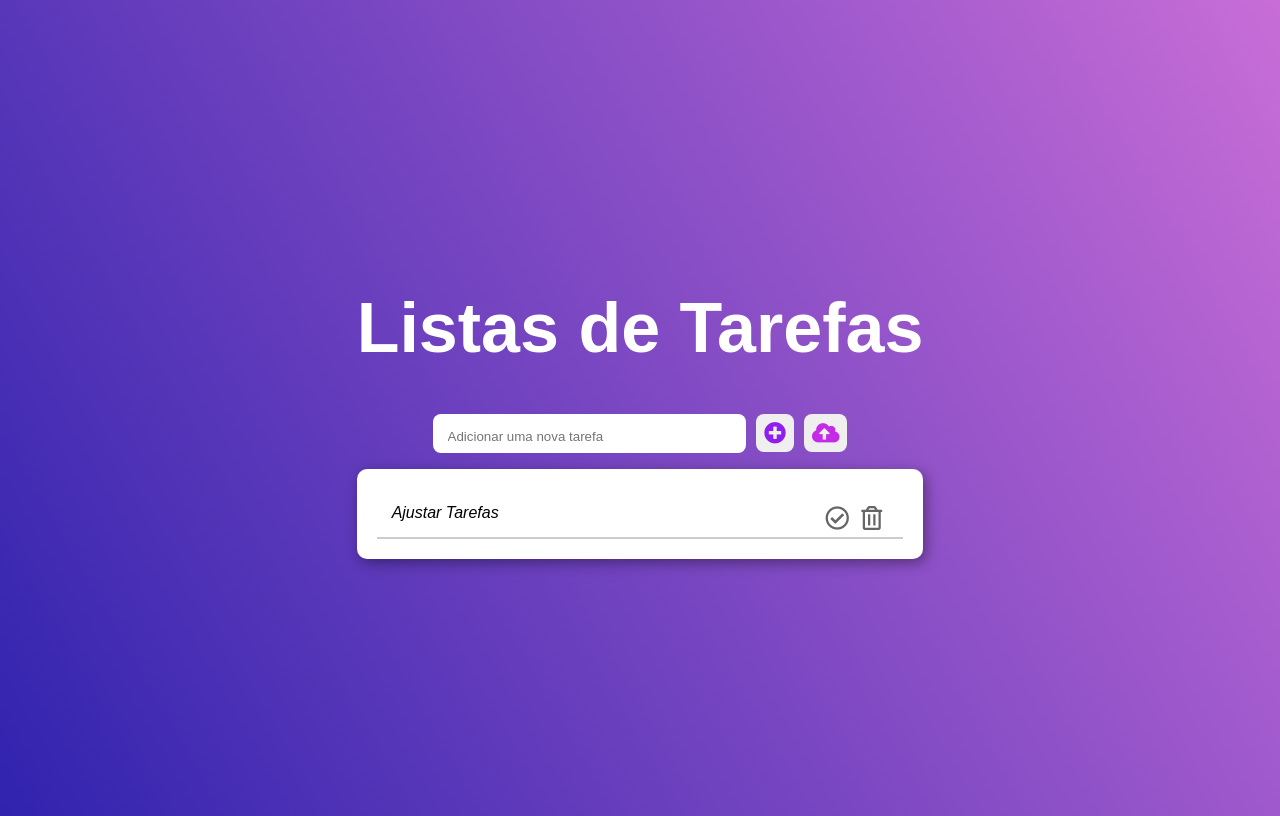
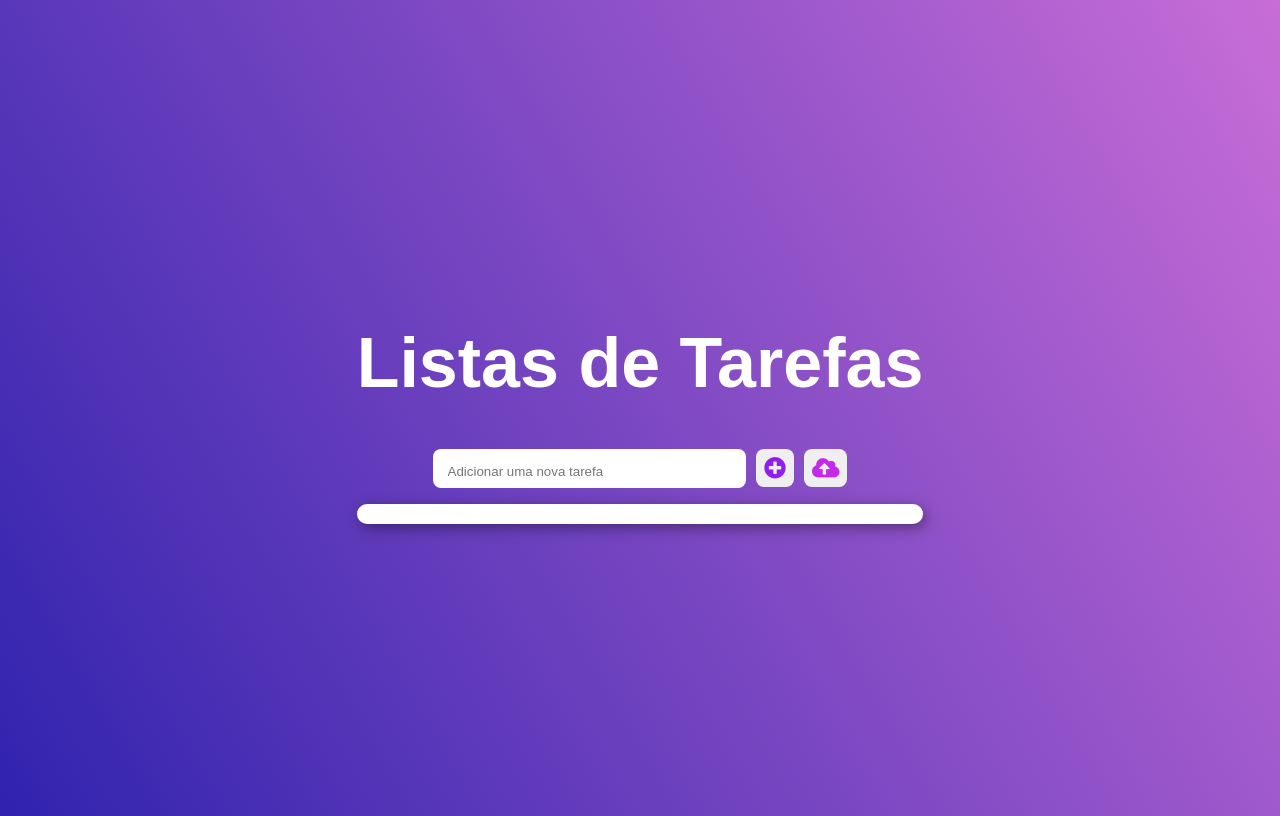
Before and after one commit to eddieshot/tudolist, an Angular app in the folder todoListApp/: page / in a window 1280 px wide. Built offline with nearby package versions, Linux system fonts and the light colour scheme.

Commit message:
reajuste do app component

```diff
--- a/todoListApp/src/app/app.component.css
+++ b/todoListApp/src/app/app.component.css
@@ -3,35 +3,3 @@ h1{
     font-weight: 500px;
     font-size: 70px;
 }
-
-ol {
-    text-align: left;
-    padding: 10px;
-    list-style: none;
-    background: #fff;
-    border-radius: 10px;
-    -webkit-box-shadow: 3px 4px 14px 0px rgb(0, 0, 0, 0.39);
-    -moz-box-shadow: 3px 4px 14px 0px rgb(0, 0, 0, 0.39);
-    box-shadow: 3px 4px 14px 0px rgb(0, 0, 0, 0.39);
-}
-
-li {
-    padding: 15px;
-    margin: 10px;
-    font-size: 1em;
-    font-style: italic;
-    border-bottom: 2px solid rgba(0, 0, 0, 0.2)
-}
-
-li>button {
-    border: none;
-    background-color: #fff;
-    font-size: 1.5em;
-    float: right;
-    opacity: 0.6;
-    transition: opacity 1s;
-
-}
-li>button:hover {
-        background-color: lightgray;
-}
--- a/todoListApp/src/app/app.component.html
+++ b/todoListApp/src/app/app.component.html
@@ -1,14 +1,6 @@
 <h1>{{titleIndex}}</h1>
-<app-additem></app-additem>
-<div class="card">
-  <ol>
-    <li>{{title}}
-      <button ><i class="far fa-trash-alt"></i></button>
-      <button  ><i class="far fa-check-circle"></i></button>
-      <!-- <button  ><i class="fas fa-check-circle"></i></button>  -->
-    </li>
-  </ol>
-</div>
+<app-additem #add></app-additem>
+<app-display [tarefas]="add.arrayLista"></app-display>
 
 <router-outlet></router-outlet>
 
--- a/todoListApp/src/app/app.module.ts
+++ b/todoListApp/src/app/app.module.ts
@@ -5,11 +5,13 @@ import { AppRoutingModule } from './app-routing.module';
 import { AppComponent } from './app.component';
 
 import { AdditemComponent } from './additem/additem.component';
+import { DisplayComponent } from './display/display.component';
 
 @NgModule({
   declarations: [
     AppComponent,
-    AdditemComponent
+    AdditemComponent,
+    DisplayComponent
   ],
   imports: [
     BrowserModule,
```
